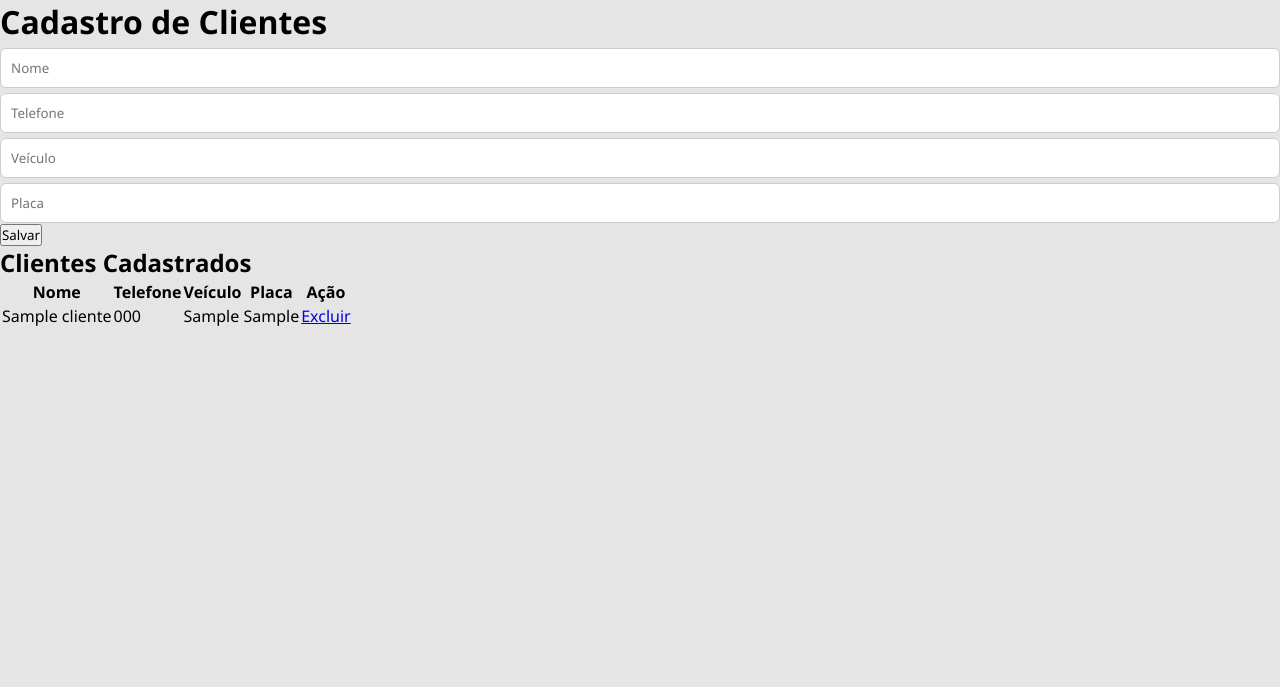
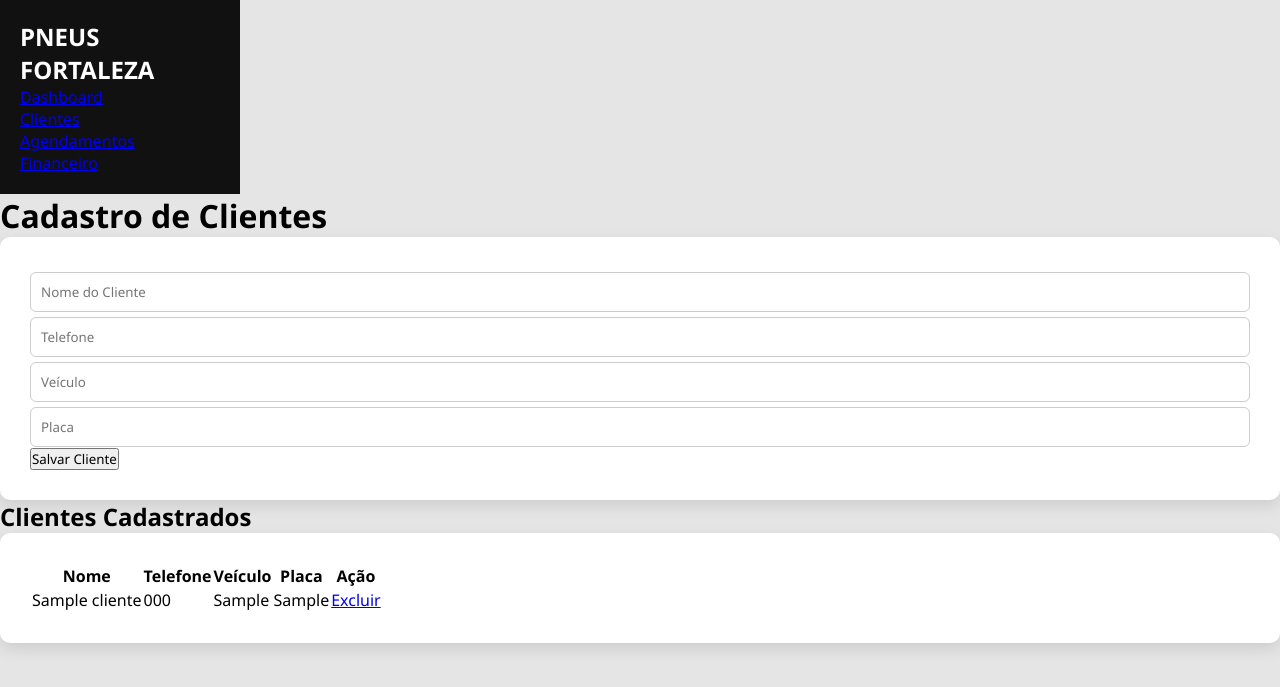
Before and after one commit to caiomero/pneus_fortaleza, a Flask app: page / in a window 1280 px wide. Shown: the top 687 px of the page. Run offline with Flask 3, Linux system fonts and the light colour scheme; tables that the repository leaves empty hold one stand-in row (values such as "Sample post").

Commit message:
Update clientes.html

```diff
--- a/templates/clientes.html
+++ b/templates/clientes.html
@@ -1,23 +1,35 @@
 <!DOCTYPE html>
 <html>
 <head>
-    <title>Borracharia Pro</title>
+    <title>Pneus Fortaleza</title>
     <link rel="stylesheet" href="{{ url_for('static', filename='style.css') }}">
 </head>
 <body>
 
+<div class="sidebar">
+    <h2>PNEUS FORTALEZA</h2>
+    <a href="/dashboard">Dashboard</a>
+    <a href="/clientes">Clientes</a>
+    <a href="/agendamentos">Agendamentos</a>
+    <a href="/financeiro">Financeiro</a>
+</div>
+
+<div class="main">
     <h1>Cadastro de Clientes</h1>
 
-<form action="/add" method="POST">
-    <input type="text" name="nome" placeholder="Nome" required>
+    <div class="card">
+        <form action="/add_cliente" method="POST">
+            <input type="text" name="nome" placeholder="Nome do Cliente" required>
             <input type="text" name="telefone" placeholder="Telefone">
             <input type="text" name="veiculo" placeholder="Veículo">
             <input type="text" name="placa" placeholder="Placa">
-    <button type="submit">Salvar</button>
+            <button type="submit">Salvar Cliente</button>
         </form>
+    </div>
 
     <h2>Clientes Cadastrados</h2>
 
+    <div class="card">
         <table>
             <tr>
                 <th>Nome</th>
@@ -34,11 +46,14 @@
                 <td>{{ cliente[3] }}</td>
                 <td>{{ cliente[4] }}</td>
                 <td>
-            <a href="/delete/{{ cliente[0] }}">Excluir</a>
+                    <a class="delete-btn" href="/delete/{{ cliente[0] }}">Excluir</a>
                 </td>
             </tr>
             {% endfor %}
         </table>
+    </div>
+
+</div>
 
 </body>
 </html>
```
Lines whose indentation alone changed are shown as unchanged.
